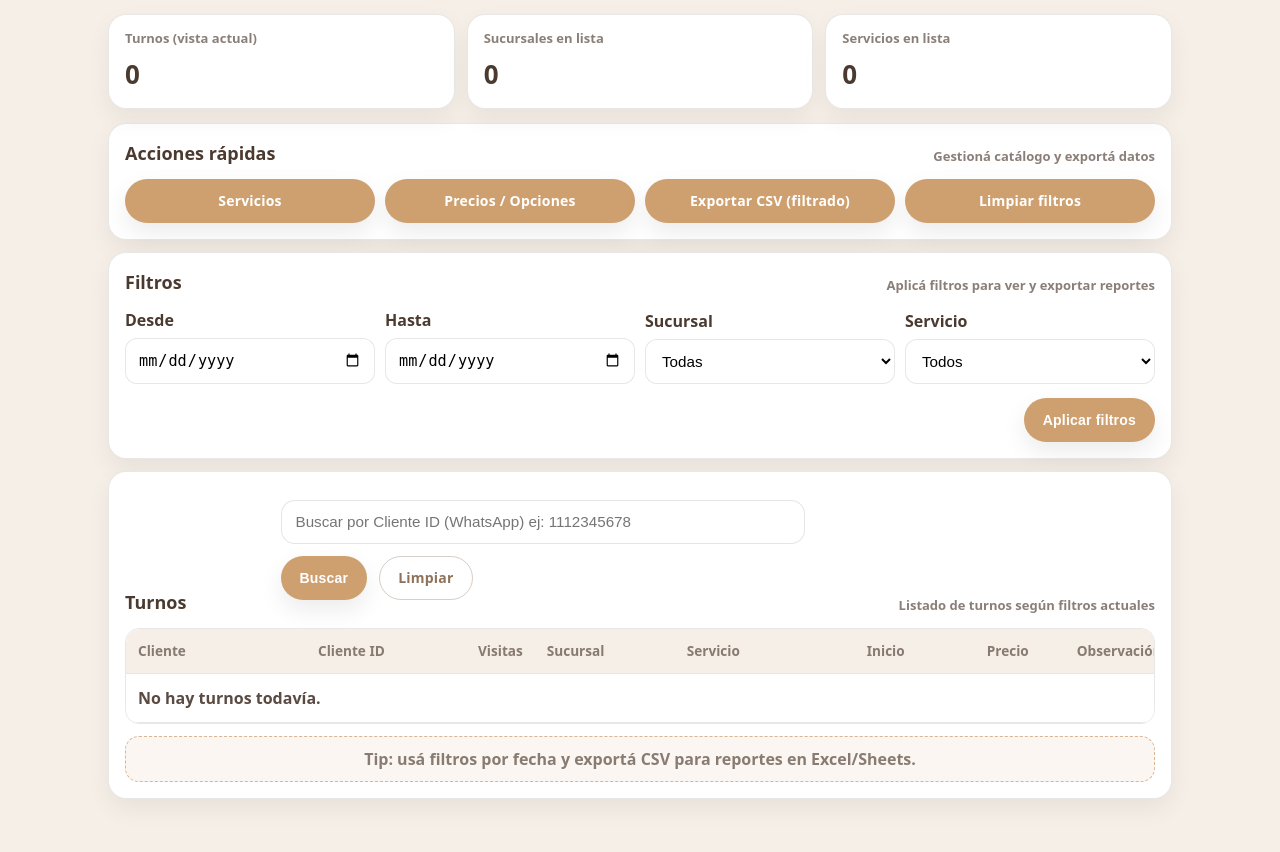
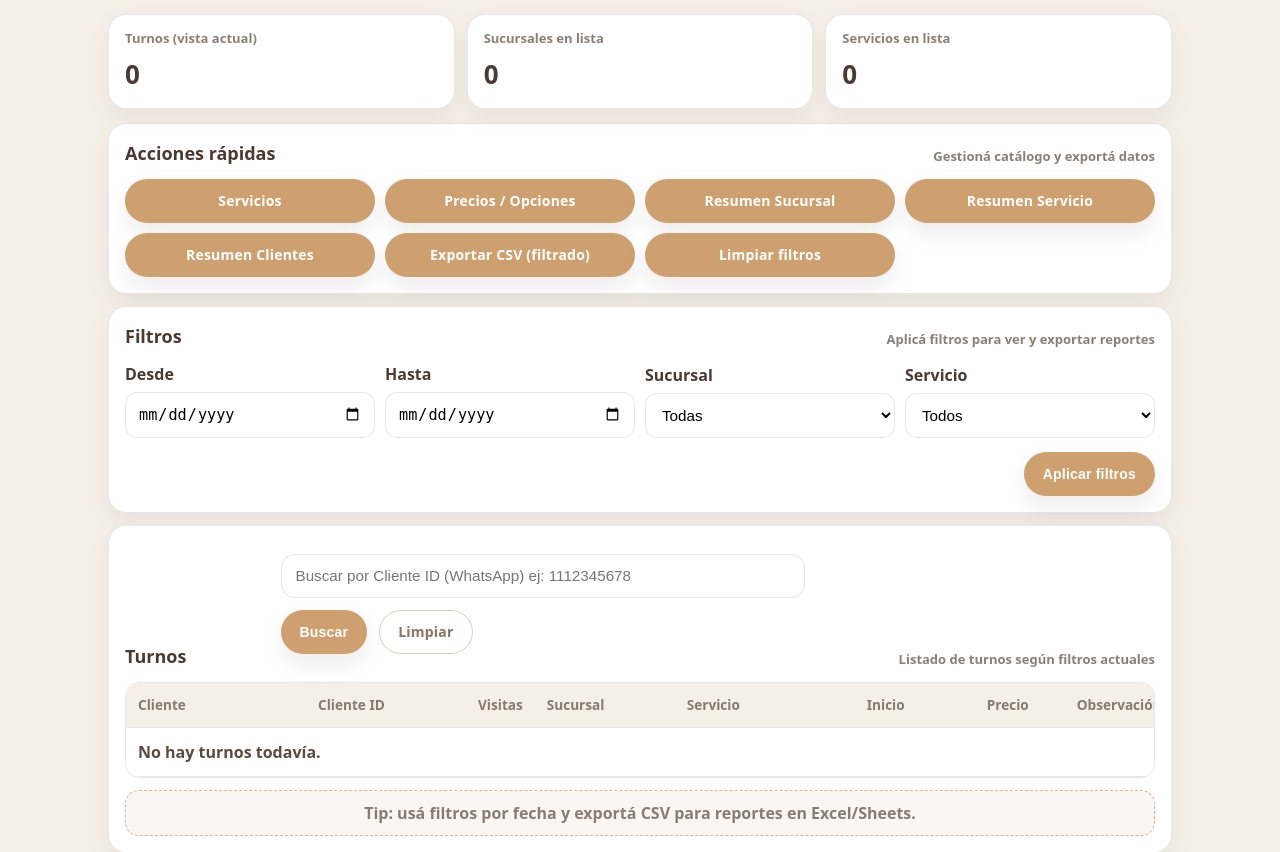
Before and after one commit to josemanuelweb/web-estetica, a Flask app: page /admin in a window 1280 px wide. Shown: the part 133-985 px from the top of the page. Run offline with Flask 3, Linux system fonts and the light colour scheme; the visitor is signed in with stand-in values (Sample User, id 1).

Commit message:
Cambios en Windows

```diff
--- a/app.py
+++ b/app.py
@@ -417,10 +417,10 @@ def export_turnos_csv():
     date_to = request.args.get("to", "")
     sucursal = request.args.get("sucursal", "")
     servicio = request.args.get("servicio", "")
+    cliente_id = request.args.get("cliente_id", "")
 
     q = Turno.query
 
-    # Filtros de fecha
     if date_from:
         try:
             df = datetime.strptime(date_from, "%Y-%m-%d")
@@ -441,10 +441,31 @@ def export_turnos_csv():
     if servicio:
         q = q.filter(Turno.servicio_nombre == servicio)
 
-    # Orden por ID
+    if cliente_id:
+        cid = normalizar_telefono(cliente_id)
+        q = q.filter(Turno.telefono.contains(cid))
+
     turnos = q.order_by(Turno.id.asc()).all()
 
-    # ---- Visitas globales por teléfono ----
+    output = io.StringIO()
+    output.write("\ufeff")  # BOM UTF-8 (Excel)
+    writer = csv.writer(output, delimiter=";")
+
+    # Orden EXACTO que pediste
+    writer.writerow([
+        "ID Turno",
+        "Inicio",
+        "Cliente",
+        "Teléfono",
+        "Sucursal",
+        "Servicio",
+        "Visitas",
+        "Duración (min)",
+        "Precio",
+        "Observación"
+    ])
+
+    # Visitas globales (por teléfono) para los teléfonos presentes en el reporte
     tels = {t.telefono for t in turnos if t.telefono}
     visitas_por_tel = {}
     if tels:
@@ -456,44 +477,19 @@ def export_turnos_csv():
         )
         visitas_por_tel = {tel: cnt for tel, cnt in filas}
 
-    # ---- Total facturado (sobre lo exportado) ----
-    total_facturado = sum(int(t.precio or 0) for t in turnos)
-
-    # Crear CSV con BOM UTF-8 (Excel-friendly)
-    output = io.StringIO()
-    output.write("\ufeff")
-    writer = csv.writer(output, delimiter=";")
-
-    writer.writerow([
-        "ID Turno",
-        "Cliente",
-        "Telefono",
-        "Visitas cliente",
-        "Sucursal",
-        "Servicio",
-        "Duracion (min)",
-        "Precio",
-        "Inicio",
-        "Observacion"
-    ])
-
     for t in turnos:
         writer.writerow([
             t.id,
+            t.inicio.strftime("%d/%m/%Y %H:%M"),
             t.nombre,
             t.telefono,
-            visitas_por_tel.get(t.telefono, 1),
             t.sucursal,
             t.servicio_nombre,
+            visitas_por_tel.get(t.telefono, 1),
             t.duracion,
             t.precio,
-            t.inicio.strftime("%d/%m/%Y %H:%M"),
             (t.observacion or "")
         ])
-
-    # Fila resumen al final (se ve bien en Excel)
-    writer.writerow([])
-    writer.writerow(["", "", "", "", "", "", "TOTAL FACTURADO", total_facturado, "", ""])
 
     csv_data = output.getvalue()
     output.close()
@@ -503,6 +499,85 @@ def export_turnos_csv():
         mimetype="text/csv; charset=utf-8",
         headers={"Content-Disposition": "attachment; filename=turnos.csv"}
     )
+
+@app.route("/admin/export/resumen_sucursal.csv")
+@admin_required
+def export_resumen_sucursal_csv():
+    turnos = Turno.query.order_by(Turno.id.asc()).all()
+
+    resumen = {}
+    for t in turnos:
+        r = resumen.setdefault(t.sucursal, {"cantidad": 0, "total": 0})
+        r["cantidad"] += 1
+        r["total"] += int(t.precio or 0)
+
+    output = io.StringIO()
+    output.write("\ufeff")
+    writer = csv.writer(output, delimiter=";")
+    writer.writerow(["Sucursal", "Cantidad turnos", "Total $"])
+
+    for s, data in sorted(resumen.items()):
+        writer.writerow([s, data["cantidad"], data["total"]])
+
+    csv_data = output.getvalue()
+    output.close()
+
+    return Response(csv_data, mimetype="text/csv; charset=utf-8",
+    headers={"Content-Disposition": "attachment; filename=resumen_sucursal.csv"})
+
+@app.route("/admin/export/resumen_servicio.csv")
+@admin_required
+def export_resumen_servicio_csv():
+    turnos = Turno.query.order_by(Turno.id.asc()).all()
+
+    resumen = {}
+    for t in turnos:
+        r = resumen.setdefault(t.servicio_nombre, {"cantidad": 0, "total": 0})
+        r["cantidad"] += 1
+        r["total"] += int(t.precio or 0)
+
+    output = io.StringIO()
+    output.write("\ufeff")
+    writer = csv.writer(output, delimiter=";")
+    writer.writerow(["Servicio", "Cantidad turnos", "Total $"])
+
+    for sv, data in sorted(resumen.items()):
+        writer.writerow([sv, data["cantidad"], data["total"]])
+
+    csv_data = output.getvalue()
+    output.close()
+
+    return Response(csv_data, mimetype="text/csv; charset=utf-8",
+    headers={"Content-Disposition": "attachment; filename=resumen_servicio.csv"})
+
+@app.route("/admin/export/resumen_clientes.csv")
+@admin_required
+def export_resumen_clientes_csv():
+    turnos = Turno.query.order_by(Turno.id.asc()).all()
+
+    resumen = {}
+    for t in turnos:
+        key = t.telefono or ""
+        r = resumen.setdefault(key, {"nombre": t.nombre, "cantidad": 0, "total": 0})
+        r["cantidad"] += 1
+        r["total"] += int(t.precio or 0)
+
+    output = io.StringIO()
+    output.write("\ufeff")
+    writer = csv.writer(output, delimiter=";")
+    writer.writerow(["Teléfono", "Nombre", "Cantidad turnos", "Total $"])
+
+    # orden por total desc
+    for tel, data in sorted(resumen.items(), key=lambda x: x[1]["total"], reverse=True):
+        writer.writerow([tel, data["nombre"], data["cantidad"], data["total"]])
+
+    csv_data = output.getvalue()
+    output.close()
+
+    return Response(csv_data, mimetype="text/csv; charset=utf-8",
+    headers={"Content-Disposition": "attachment; filename=resumen_clientes.csv"})
+
+
 
 @app.route("/admin/servicios", methods=["GET", "POST"])
 @admin_required
--- a/templates/admin_panel.html
+++ b/templates/admin_panel.html
@@ -46,6 +46,10 @@
         <div class="actions-grid">
           <a class="btn btn-primary" href="/admin/servicios">Servicios</a>
           <a class="btn btn-primary" href="/admin/opciones">Precios / Opciones</a>
+
+          <a class="btn btn-primary" href="/admin/export/resumen_sucursal.csv">Resumen Sucursal</a>
+          <a class="btn btn-primary" href="/admin/export/resumen_servicio.csv">Resumen Servicio</a>
+          <a class="btn btn-primary" href="/admin/export/resumen_clientes.csv">Resumen Clientes</a>
 
           <a class="btn btn-primary"
             href="/admin/export/turnos.csv?from={{ filtros['from'] }}&to={{ filtros['to'] }}&sucursal={{ filtros['sucursal'] }}&servicio={{ filtros['servicio'] }}">
```
Also changed, not shown: instance/turnos.db.
